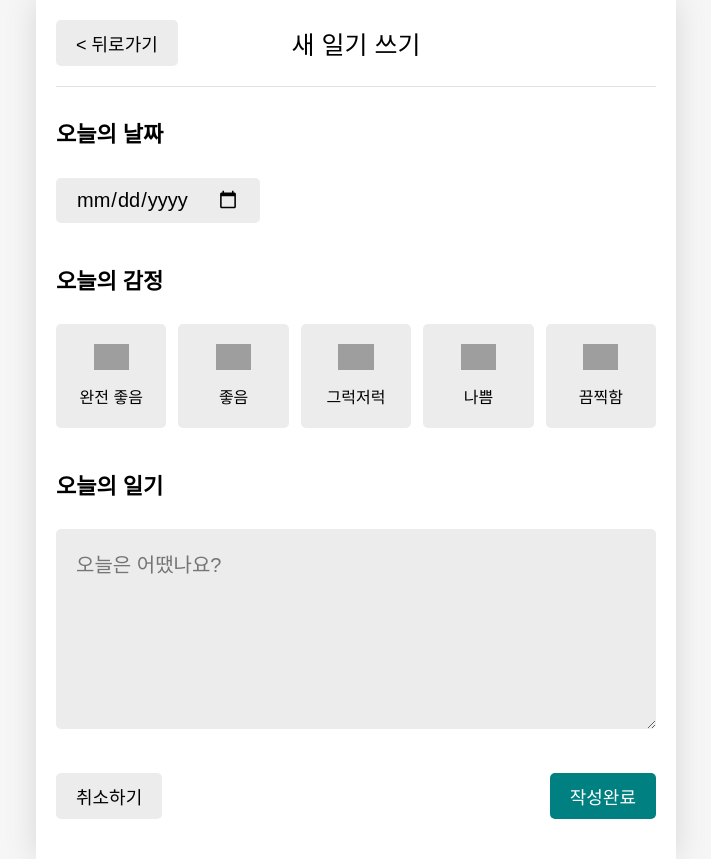
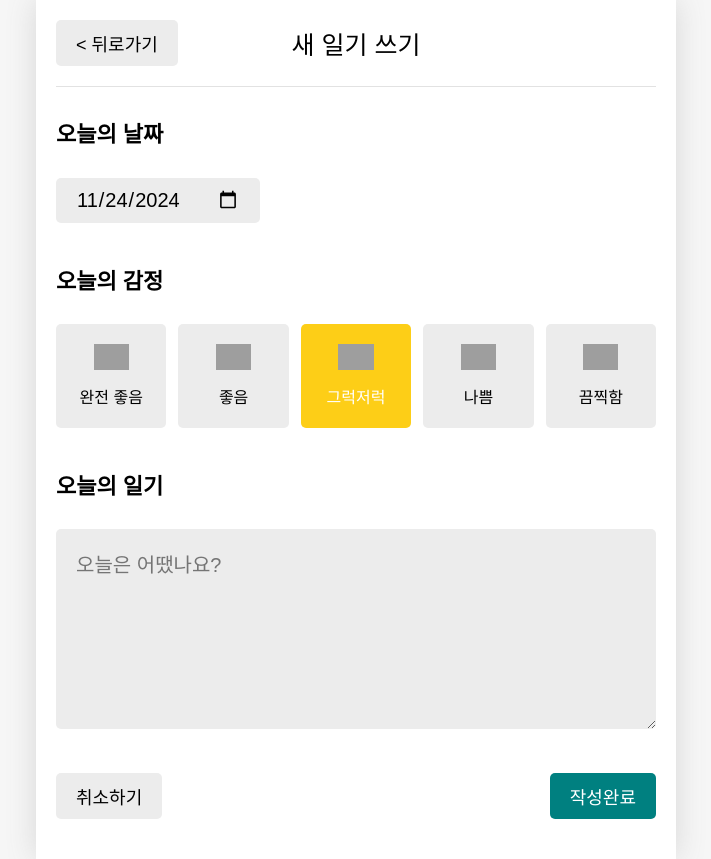
Before and after one commit to JSKangx/oneBite-React, a React (Vite) app in the folder section12/: page /new in a window 1280 px wide. Shown: the whole page, without its empty margins (284-995 px from the left). Built offline with nearby package versions, Linux system fonts and the light colour scheme; grey boxes are pictures that could not be loaded; a web font is replaced by a local one.

Commit message:
feature: New 페이지 일기 등록 기능 구현

```diff
--- a/section12/src/components/Editor.jsx
+++ b/section12/src/components/Editor.jsx
@@ -2,8 +2,7 @@ import "./Editor.css";
 import EmotionItem from "./EmotionItem";
 import Button from "./Button";
 import { useNavigate } from "react-router-dom";
-import { useContext, useRef, useState } from "react";
-import { DiaryDispatchContext } from "../App";
+import { useState } from "react";
 
 const emotionList = [
   {
@@ -28,47 +27,65 @@ const emotionList = [
   },
 ];
 
-const Editor = () => {
-  // Context에서 dispatch 함수 불러오기
-  const { onCreate } = useContext(DiaryDispatchContext);
+// 날짜 : 'YYYY-MM-DD' 형태로 변환
+// 날짜를 선택했을 때 e.target.value로 날짜를 변경하면 화면에 출력은 되지만, 초기값을 출력하려면 이런 변환 함수가 필요하다.
+const getStringedDate = (targetDate) => {
+  let year = targetDate.getFullYear();
+  let month = String(targetDate.getMonth() + 1).padStart(2, "0");
+  let date = String(targetDate.getDate()).padStart(2, "0");
 
+  return `${year}-${month}-${date}`;
+};
+
+const Editor = ({ onSubmit }) => {
   // 동적 경로 이동
   const navigate = useNavigate();
 
-  // 날짜 상태 관리
-  const [createdDate, setCreatedDate] = useState("");
-  const onChangeCreatedDate = (e) => {
-    setCreatedDate(e.target.value);
-  };
+  // 3개의 입력값을 한꺼번에 상태관리하기
+  const [input, setInput] = useState({
+    createdDate: new Date(),
+    emotionId: 3,
+    content: "",
+  });
 
-  // 감정 상태 관리
-  const [emotionId, setEmotionId] = useState(0);
-  const onClickEmotion = (emotionId) => {
-    setEmotionId(emotionId);
-  };
+  // 3가지 입력값이 변할 때 input 상태 변경을 위해 호출될 함수
+  const onChangeInput = (e) => {
+    // 변경이 일어난 input 필드에 설정된 name 속성
+    let name = e.target.name;
+    // 변경이 일어난 input 필드의 변경 값
+    let value = e.target.value;
 
-  // 일기 내용 상태 관리
-  const [content, setContent] = useState("");
-  const onChangeContent = (e) => {
-    setContent(e.target.value);
+    // 변경이 일어난 input의 name이 createdDate라면, 문자열로 넘어온 value로 date 객체 생성
+    if (name === "createdDate") {
+      value = new Date(value);
+    }
+
+    setInput({
+      ...input,
+      [name]: value,
+    });
   };
 
   // 일기 데이터 생성 및 추가
-  const onSubmitDiary = () => {
-    // 입력 데이터 유효성 검증
-    if (createdDate !== "" && emotionId !== 0 && content !== "") {
-      onCreate(new Date(createdDate).getTime(), emotionId, content);
-      navigate("/");
-    } else {
-      alert("내용을 모두 채워주세요.");
-    }
+  // Editor 컴포넌트는 새 일기 작성 페이지와 기존 일기 수정 페이지 두 군데서 모두 쓰이므로, 작성완료 버튼을 눌렀을 때 페이지에 따라 동작이 달라져야 한다(2가지). 이 함수가 하는 일은 어디서나 똑같이 부모가 만든 onSubmit 함수를 호출하게 하고, 각 부모가 onSubmit 함수를 다른 동작을 하도록 정의하면 된다.
+  /*
+    1. 새 일기 작성 : 부모(New) 컴포넌트에 정의된 일기 데이터 생성 함수 호출
+    2. 기존 일기 수정 : 부모(Edit) 컴포넌트에 정의된 일기 데이터 수정 함수 호출
+  */
+  const onClickSubmitButton = () => {
+    onSubmit(input);
   };
 
   return (
     <div className="Editor">
       <section className="date_section">
         <h4>오늘의 날짜</h4>
-        <input type="date" value={createdDate} onChange={onChangeCreatedDate} />
+        <input
+          name="createdDate"
+          type="date"
+          value={getStringedDate(input.createdDate)}
+          onChange={onChangeInput}
+        />
       </section>
       <section className="emotion_section">
         <h4>오늘의 감정</h4>
@@ -77,8 +94,15 @@ const Editor = () => {
             <EmotionItem
               key={item.emotionId}
               {...item}
-              isSelected={item.emotionId === emotionId}
-              onClick={() => onClickEmotion(item.emotionId)}
+              isSelected={item.emotionId === input.emotionId}
+              onClick={() =>
+                onChangeInput({
+                  target: {
+                    name: "emotionId",
+                    value: item.emotionId,
+                  },
+                })
+              }
             />
           ))}
         </div>
@@ -86,14 +110,19 @@ const Editor = () => {
       <section className="content_section">
         <h4>오늘의 일기</h4>
         <textarea
+          name="content"
           placeholder="오늘은 어땠나요?"
-          onChange={onChangeContent}
-          value={content}
+          onChange={onChangeInput}
+          value={input.content}
         />
       </section>
       <section className="button_section">
         <Button text={"취소하기"} onClick={() => navigate(-1)} />
-        <Button text={"작성완료"} type={"POSITIVE"} onClick={onSubmitDiary} />
+        <Button
+          text={"작성완료"}
+          type={"POSITIVE"}
+          onClick={onClickSubmitButton}
+        />
       </section>
     </div>
   );
--- a/section12/src/pages/New.jsx
+++ b/section12/src/pages/New.jsx
@@ -2,9 +2,20 @@ import Header from "../components/Header";
 import Button from "../components/Button";
 import Editor from "../components/Editor";
 import { useNavigate } from "react-router-dom";
+import { useContext } from "react";
+import { DiaryDispatchContext } from "../App";
 
 const New = () => {
   const navigate = useNavigate();
+
+  // App 컴포넌트에 정의한 onCreate 함수 불러오기
+  const { onCreate } = useContext(DiaryDispatchContext);
+
+  const onSubmit = (input) => {
+    onCreate(input.createdDate.getTime(), input.emotionId, input.content);
+    // 일기 작성 후 (1) 홈페이지로 이동 (2) 뒤로가기 방지(이동한 페이지가 스택으로 추가되는 게 아니라 교체된다.)
+    navigate("/", { replace: true });
+  };
 
   return (
     <div>
@@ -12,7 +23,7 @@ const New = () => {
         title={"새 일기 쓰기"}
         leftChild={<Button text={"< 뒤로가기"} onClick={() => navigate(-1)} />}
       />
-      <Editor />
+      <Editor onSubmit={onSubmit} />
     </div>
   );
 };
```
